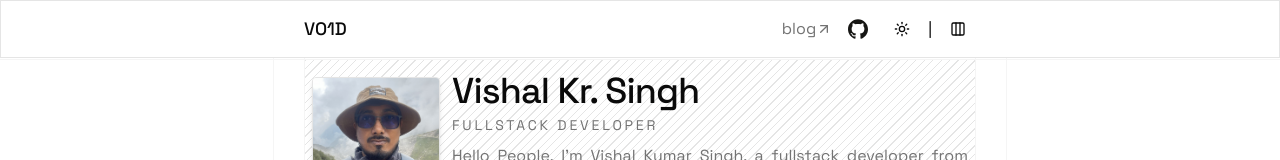
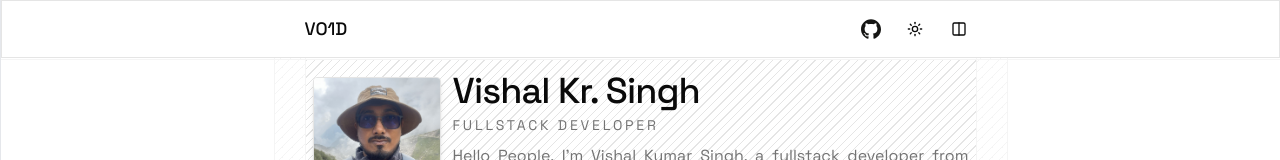
Before and after one commit to vishalvoid/vishalvoid.com, a Next.js app: page / in a window 1280 px wide. Shown: the top 160 px of the page. Built offline with nearby package versions, Linux system fonts and the light colour scheme; no server answers.

Commit message:
feat: implement sidebar functionality with SidebarProvider and SidebarWrapper; enhance SiteHeader with layout switcher integration

```diff
--- a/src/app/layout.tsx
+++ b/src/app/layout.tsx
@@ -5,6 +5,8 @@ import SiteHeader from "@/components/layouts/site-header";
 import SiteFooter from "@/components/layouts/site-footer";
 import { DeveloperDetails } from "@/dev-constants/details";
 import { Metadata } from "next";
+import { SidebarProvider } from "@/lib/sidebar-provider";
+import SidebarWrapper from "@/components/layouts/sidebar-wrapper";
 
 export const metadata: Metadata = {
   title: DeveloperDetails.seo.title,
@@ -108,9 +110,15 @@ export default function RootLayout({
           >
             Skip to main content
           </a>
-          <SiteHeader />
-          <main id="main-content">{children}</main>
-          <SiteFooter />
+          <SidebarProvider>
+            <SidebarWrapper>
+              <SiteHeader />
+              <main id="main-content" className="min-h-[70vh]">
+                {children}
+              </main>
+              <SiteFooter />
+            </SidebarWrapper>
+          </SidebarProvider>
         </ThemeProvider>
       </body>
     </html>
--- /dev/null
+++ b/src/components/layouts/sidebar-wrapper.tsx
@@ -0,0 +1,32 @@
+"use client";
+
+import Link from "next/link";
+import React from "react";
+import { Home, Layers, FileText, Mail, X } from "lucide-react";
+import LayoutSwitcher from "@/components/ui/extended/layout-switcher";
+import { useSidebarOptional } from "@/lib/sidebar-provider";
+
+const SidebarWrapper: React.FC<{ children: React.ReactNode }> = ({
+  children,
+}) => {
+  const ctx = useSidebarOptional();
+  const enabled = ctx?.enabled ?? false;
+  const toggle = ctx?.toggle ?? (() => {});
+
+  return (
+    <div className="h-screen flex bg-background text-foreground">
+      {/* Desktop collapsible sidebar */}
+      <aside
+        className={`hidden md:flex flex-col items-center py-4 gap-4 md:sticky md:top-0 md:self-start md:h-screen md:overflow-hidden transition-all duration-300 border-r border-gray-200 dark:border-slate-700 bg-white dark:bg-stone-950 ${
+          enabled ? "w-72" : "w-0"
+        }`}
+        aria-hidden={false}
+      ></aside>
+
+      {/* Main content (scrolls independently of sidebar) */}
+      <div className="flex-1 min-h-0 overflow-auto">{children}</div>
+    </div>
+  );
+};
+
+export default SidebarWrapper;
--- a/src/components/layouts/site-header.tsx
+++ b/src/components/layouts/site-header.tsx
@@ -1,34 +1,43 @@
+"use client";
+
 import Link from "next/link";
-import { ArrowUpRight, Columns3, PanelLeftDashed } from "lucide-react";
 import ThemeSwitcher from "@/components/ui/extended/theme-switcher";
-import { GitHubButtons } from "../ui/extended/github-buttons";
-import LayoutSwitcher from "../ui/extended/layout-switcher";
+import { GitHubButtons } from "@/components/ui/extended/github-buttons";
+import LayoutSwitcher from "@/components/ui/extended/layout-switcher";
+import { useSidebarOptional } from "@/lib/sidebar-provider";
 
 const SiteHeader = () => {
+  const ctx = useSidebarOptional();
+  const sidebarEnabled = ctx?.enabled ?? false;
+
   return (
-    <header className=" border sticky top-0 z-50 w-full bg-background/95 backdrop-blur supports-backdrop-filter:bg-background/60">
+    <>
+      {/* floating close toggle when sidebar is open */}
+      {sidebarEnabled && (
+        <div className="fixed top-4 right-4 z-50 transition-opacity duration-300 ease-in-out motion-reduce:transition-none">
+          <LayoutSwitcher />
+        </div>
+      )}
+
+      <header
+        aria-hidden={sidebarEnabled}
+        className={`border sticky top-0 z-50 w-full bg-background/95 backdrop-blur supports-backdrop-filter:bg-background/60 transition-transform transition-opacity duration-300 ease-in-out motion-reduce:transition-none ${
+          sidebarEnabled ? "-translate-y-6 opacity-0 pointer-events-none" : "translate-y-0 opacity-100 pointer-events-auto"
+        }`}
+      >
         <div className="flex h-14 px-8 md:px-0 max-w-2xl mx-auto items-center justify-between">
           <Link href="/" className="flex items-center space-x-2">
             <span className="font-medium inline-block text-lg">VO1D</span>
           </Link>
-        <nav
-          aria-label="Main Navigation"
-          className="flex items-center space-x-2"
-        >
-          <Link
-            href="/blog"
-            className="flex items-center justify-center text-muted-foreground hover:text-primary transition-colors duration-500 focus-visible:outline-none focus-visible:ring-2 focus-visible:ring-ring focus-visible:ring-offset-2 rounded-sm"
-          >
-            blog
-            <ArrowUpRight size={16} />
-          </Link>
+
+          <nav aria-label="Main Navigation" className="flex items-center space-x-2">
             <GitHubButtons />
             <ThemeSwitcher />
-          <div> | </div>
             <LayoutSwitcher />
           </nav>
         </div>
       </header>
+    </>
   );
 };
 
--- a/src/components/ui/extended/layout-switcher.tsx
+++ b/src/components/ui/extended/layout-switcher.tsx
@@ -1,12 +1,12 @@
 "use client";
 
 import { Button } from "@/components/ui/button";
+import { Columns2, Columns3 } from "lucide-react";
 import { useSidebarOptional } from "@/lib/sidebar-provider";
-import { Columns2, Columns3 } from "lucide-react";
 
 const LayoutSwitcher = () => {
   const ctx = useSidebarOptional();
-  const enabled = ctx?.enabled ?? true;
+  const enabled = ctx?.enabled ?? false;
   const toggle = ctx?.toggle ?? (() => {});
 
   return (
@@ -17,13 +17,11 @@ const LayoutSwitcher = () => {
       aria-label={enabled ? "Hide sidebar" : "Show sidebar"}
       title={enabled ? "Hide sidebar" : "Show sidebar"}
       aria-pressed={enabled}
-      className="rounded-full"
+      className="rounded-full transition-transform motion-reduce:transition-none"
     >
-      {enabled ? (
-        <Columns3 className="h-5 w-5" />
-      ) : (
-        <Columns2 className="h-5 w-5" />
-      )}
+      <span className={`transform transition-transform duration-300 ${enabled ? "rotate-90" : "rotate-0"}`}>
+        {enabled ? <Columns3 className="h-5 w-5" /> : <Columns2 className="h-5 w-5" />}
+      </span>
     </Button>
   );
 };
--- a/src/lib/sidebar-provider.tsx
+++ b/src/lib/sidebar-provider.tsx
@@ -1,7 +1,14 @@
+"use client";
+
 import React, { createContext, useContext, useEffect, useState } from "react";
-import { SidebarContextType } from "@/types";
 
-const sidebarContext = createContext<SidebarContextType | null>(null);
+type SidebarContextType = {
+  enabled: boolean;
+  setEnabled: (v: boolean) => void;
+  toggle: () => void;
+};
+
+const SidebarContext = createContext<SidebarContextType | null>(null);
 
 export const SidebarProvider = ({
   children,
@@ -9,12 +16,12 @@ export const SidebarProvider = ({
   children: React.ReactNode;
 }) => {
   const [enabled, setEnabled] = useState<boolean>(() => {
-    if (typeof window === "undefined") return true;
+    if (typeof window === "undefined") return false;
     try {
       const raw = localStorage.getItem("sidebarEnabled");
-      return raw !== null ? JSON.parse(raw) : true;
+      return raw !== null ? JSON.parse(raw) : false; // default: false (header visible)
     } catch {
-      return true;
+      return false;
     }
   });
 
@@ -27,16 +34,16 @@ export const SidebarProvider = ({
   const toggle = () => setEnabled((v) => !v);
 
   return (
-    <sidebarContext.Provider value={{ enabled, setEnabled, toggle }}>
+    <SidebarContext.Provider value={{ enabled, setEnabled, toggle }}>
       {children}
-    </sidebarContext.Provider>
+    </SidebarContext.Provider>
   );
 };
 
 export const useSidebar = () => {
-  const ctx = useContext(sidebarContext);
+  const ctx = useContext(SidebarContext);
   if (!ctx) throw new Error("useSidebar must be used within SidebarProvider");
   return ctx;
 };
 
-export const useSidebarOptional = () => useContext(sidebarContext);
+export const useSidebarOptional = () => useContext(SidebarContext);
```
Lines whose indentation alone changed are shown as unchanged.
